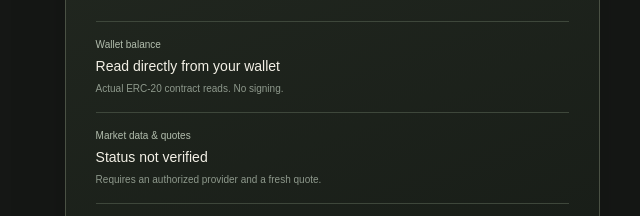
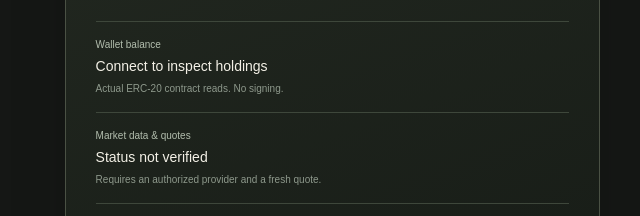
Before and after one commit to Tajudeeen/remain, a website: page web/index.html in a window 1280 px wide. Shown: the part 406-622 px from the top of the page, 640-1280 px from the left. Drawn offline with Linux system fonts and the light colour scheme; no server answers.

Commit message:
Reflect actual wallet connection on homepage without fabricated balance figures

```diff
--- a/web/index.html
+++ b/web/index.html
@@ -32,7 +32,7 @@
           <h2 id="status-heading">Your assets.<br>Current evidence.</h2>
           <p class="service-intro">Check a real wallet, inspect actual token balances, and see which services are available before preparing a cash plan.</p>
           <div class="service-lines">
-            <div><span>Wallet balance</span><strong>Read directly from your wallet</strong><small>Actual ERC-20 contract reads. No signing.</small></div>
+            <div><span>Wallet balance</span><strong id="status-wallet">Connect to inspect holdings</strong><small>Actual ERC-20 contract reads. No signing.</small></div>
             <div><span>Market data & quotes</span><strong id="status-market" data-state="UNKNOWN">Checking service…</strong><small>Requires an authorized provider and a fresh quote.</small></div>
             <div><span>Sale & settlement</span><strong id="status-execution" data-state="UNKNOWN">Checking service…</strong><small>Wallet approval and chain reconciliation required.</small></div>
           </div>
```
